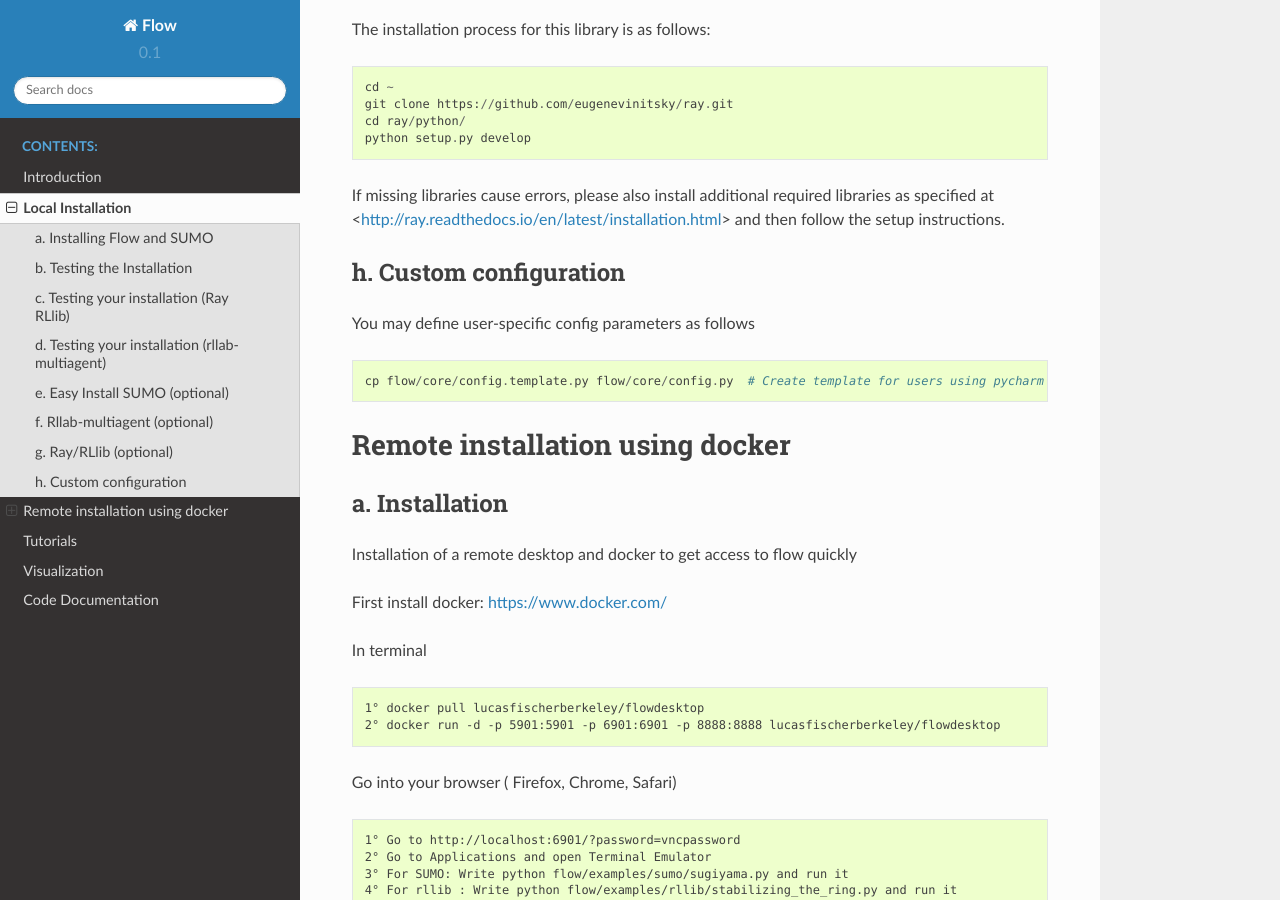
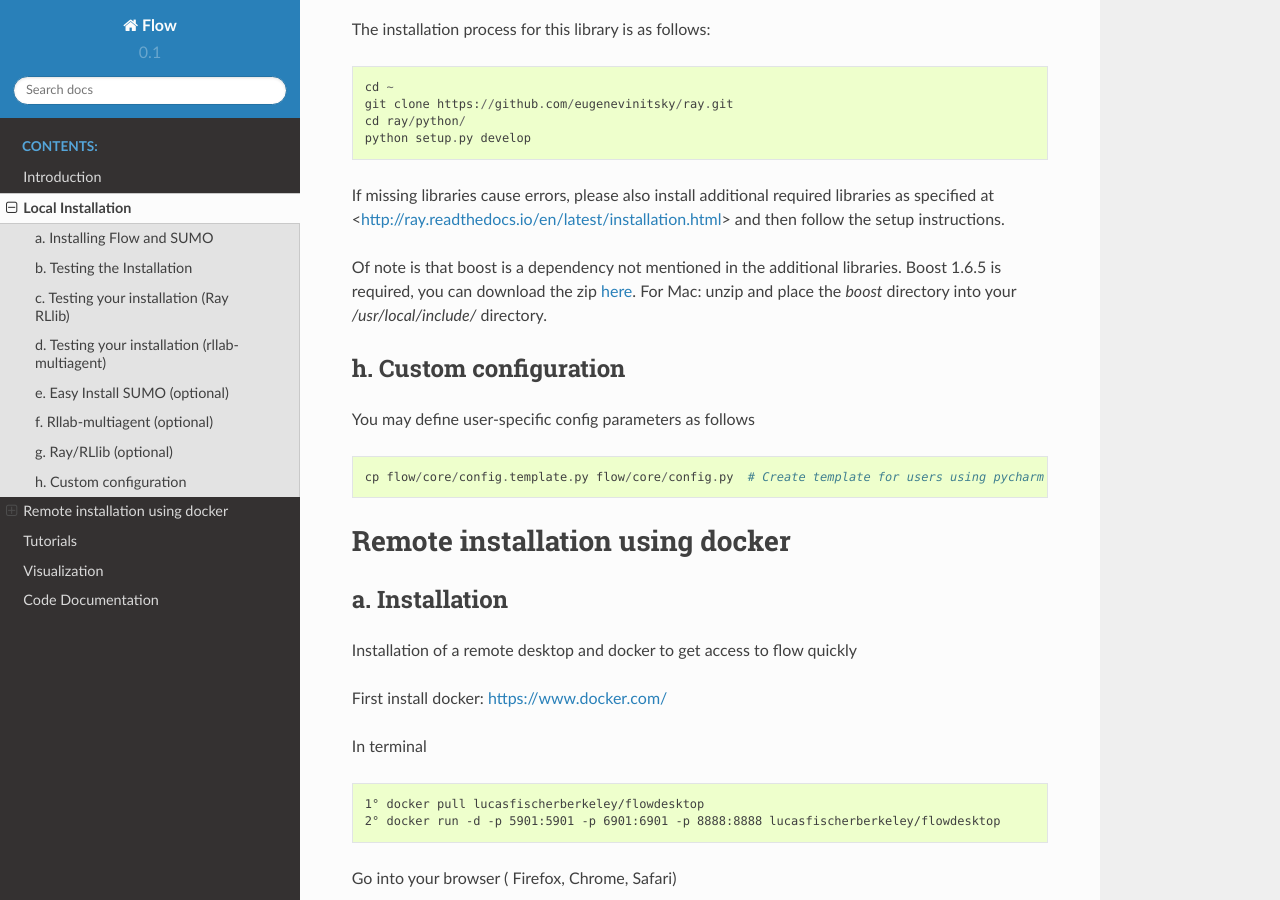
Before and after one commit to flow-project/flow, a Sphinx documentation site: the page built from docs/source/flow_setup.rst, in a window 1280 px wide and 900 px high, scrolled down 5696 px. Built offline with Sphinx 7.4.7 and the Read the Docs theme 2.0.0, drawn with Linux system fonts in a browser that asks for light colours; formulas are drawn with MathJax 3.

Commit message:
added boost to setup instructions and refactored visualizer_rllib

```diff
--- a/docs/source/flow_setup.rst
+++ b/docs/source/flow_setup.rst
@@ -287,6 +287,9 @@ required libraries as specified at
 <http://ray.readthedocs.io/en/latest/installation.html> and
 then follow the setup instructions.
 
+Of note is that boost is a dependency not mentioned in the additional libraries.
+Boost 1.6.5 is required, you can download the zip `here <https://dl.bintray.com/boostorg/release/1.65.0/source/boost_1_65_0.zip>`_.
+For Mac: unzip and place the `boost` directory into your `/usr/local/include/` directory.
 
 h. Custom configuration
 =======================
```
Also changed, not shown: 1 other file.
